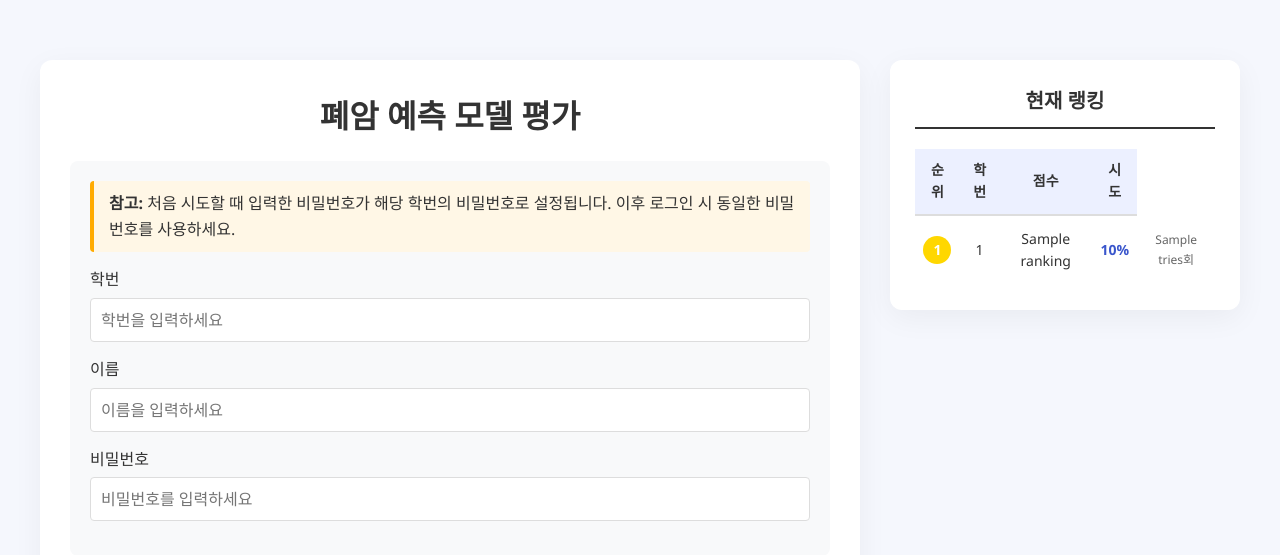
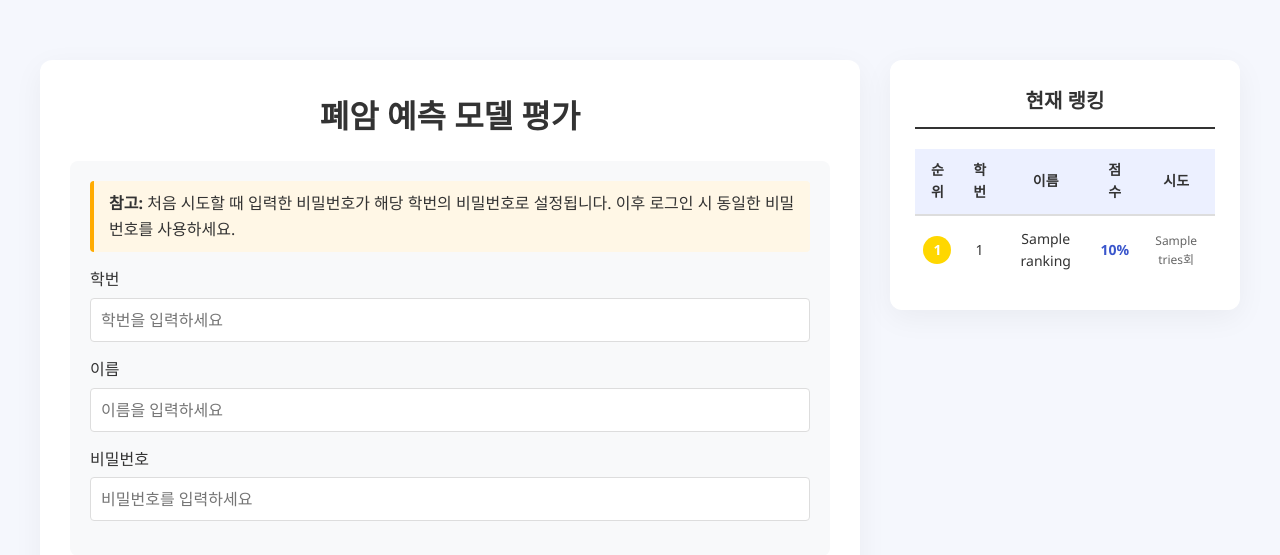
Before and after one commit to kmgyu/machine-grader, a Flask app: template templates/reviewform.html in a window 1280 px wide. Shown: the top 555 px of the page. Run offline with Flask 3, Linux system fonts and the light colour scheme; the template is opened without the code that fills it: values that come from a table or form of the project are taken from there, most other values are stand-ins (such as "Sample title", 1, 10 or a date in 2020); some libraries are stand-ins or nearby versions.

Commit message:
th 이름 추가가

```diff
--- a/templates/reviewform.html
+++ b/templates/reviewform.html
@@ -430,6 +430,7 @@
             <tr>
               <th>순위</th>
               <th>학번</th>
+              <th>이름</th>
               <th>점수</th>
               <th>시도</th>
             </tr>
```
